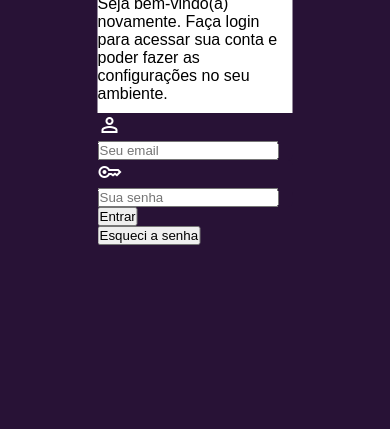
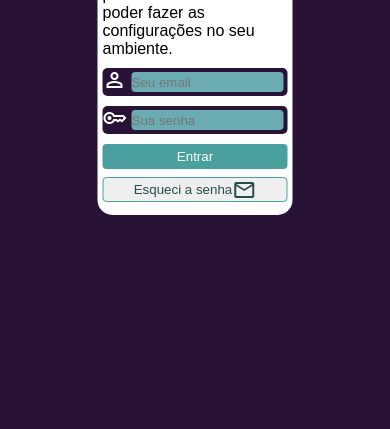
Before and after one commit to JoaoVitorSDS/projeto-login, a plain HTML site: page index.html in a window 390 px wide. Shown: the part 415-844 px from the top of the page. Drawn offline with nearby package versions, Linux system fonts and the light colour scheme.

Commit message:
mobile first finish

```diff
--- a/estilos/style.css
+++ b/estilos/style.css
@@ -33,7 +33,7 @@ section#login {
   background-color: #281236;
   border-radius: 15px;
   width: 50vw;
-  height: 400px;
+  height: 500px;
 
   position: absolute;
   top: 50%;
@@ -41,18 +41,10 @@ section#login {
   transform: translate(-50%, -50%);
 }
 
-div#formulario{
+div#formulario {
   background-color: white;
-}
-
-div > h1 {
-  text-align: center;
-  padding-bottom: 10px;
-
-}
-
-div > p {
-  padding-bottom: 10px;
+  border-radius: 0px 0px 15px 15px;
+  padding: 5px;
 
 }
 
@@ -61,4 +53,86 @@ div > p {
   background-color: #281236;
   border-radius: 5px;
   width: 100%;
+  margin-bottom: 10px;
+  display: flex;
+  align-items: center;
+
 }
+
+#iemail {
+  width: 100%;
+  height: 20px;
+  margin-bottom: 4px;
+  margin-left: 5px;
+  margin-top: 4px;
+  margin-right: 4px;
+  background-color: rgba(131, 226, 223, 0.741);
+  border:  #281236;
+  border-radius: 4px;
+}
+
+#iemail:hover {
+  background-color: #bcdddc;
+  border: 2px solid black;
+}
+
+#isenha {
+  width: 100%;
+  height: 20px;
+  margin-bottom: 4px;
+  margin-left: 5px;
+  margin-top: 4px;
+  margin-right: 4px;
+  background-color: rgba(131, 226, 223, 0.741);
+  border:  #281236;
+  border-radius: 4px;
+}
+
+#isenha:hover {
+  background-color: #bcdddc;
+  border: 2px solid black;
+}
+
+div>h1 {
+  text-align: center;
+  padding-bottom: 10px;
+
+}
+
+div>p {
+  padding-bottom: 10px;
+
+}
+
+.button {
+  width: 100%;
+  height: 25px;
+  margin-bottom: 8px;
+  text-align: center;
+}
+
+#entrar {
+  color: white;
+  background-color: #49a09d;
+  border: #49a09d;
+  border-radius: 4px;
+}
+
+#entrar:hover {
+  background-color: #264d4b;
+}
+
+#esenha {
+  border: 1px solid #49a09d;
+  border-radius: 4px;
+  color: #264d4b;
+  display: flex;
+  flex-direction: column;
+  align-content: center;
+  flex-wrap: wrap;
+  justify-content: center;
+}
+
+#esenha:hover {
+  background-color: #55b6b3;
+}
--- a/index.html
+++ b/index.html
@@ -20,26 +20,27 @@
           Seja bem-vindo(a) novamente. Faça login para acessar sua conta e poder fazer as configurações no seu ambiente.
         </p>
 
-      </div>
+
         <form class="form" action="login.php" method="post" autocomplete="on">
-        <p class="caixat">
+          <p id="email" class="caixat">
             <label for="iemail"><i class="material-symbols-outlined">person</i></label>
             <input type="email" name="email" id="iemail" autocomplete="on" required placeholder="Seu email">
           </p>
 
-        <p class="caixat">
+          <p id="senha" class="caixat">
             <label for="isenha"><i class="material-symbols-outlined">key</i></label>
             <input type="password" name="senha" id="isenha" autocomplete="on" required placeholder="Sua senha" minlength="8" maxlength="20">
           </p>
 
-        <p>
-          <input type="submit" value="Entrar" id="entrar">
+          <p >
+            <input class="button" type="submit" value="Entrar" id="entrar">
           </p>
 
-        <p>
-          <a href="#"><input type="button" value="Esqueci a senha"></a>
+          <p >
+            <button id="esenha" class="button" type="submit">Esqueci a senha <i id="b-email" class="material-symbols-outlined">email</i> </button>
           </p>
         </form>
+      </div>
     </section>
   </main>
 </body>
```
Lines whose indentation alone changed are shown as unchanged.
